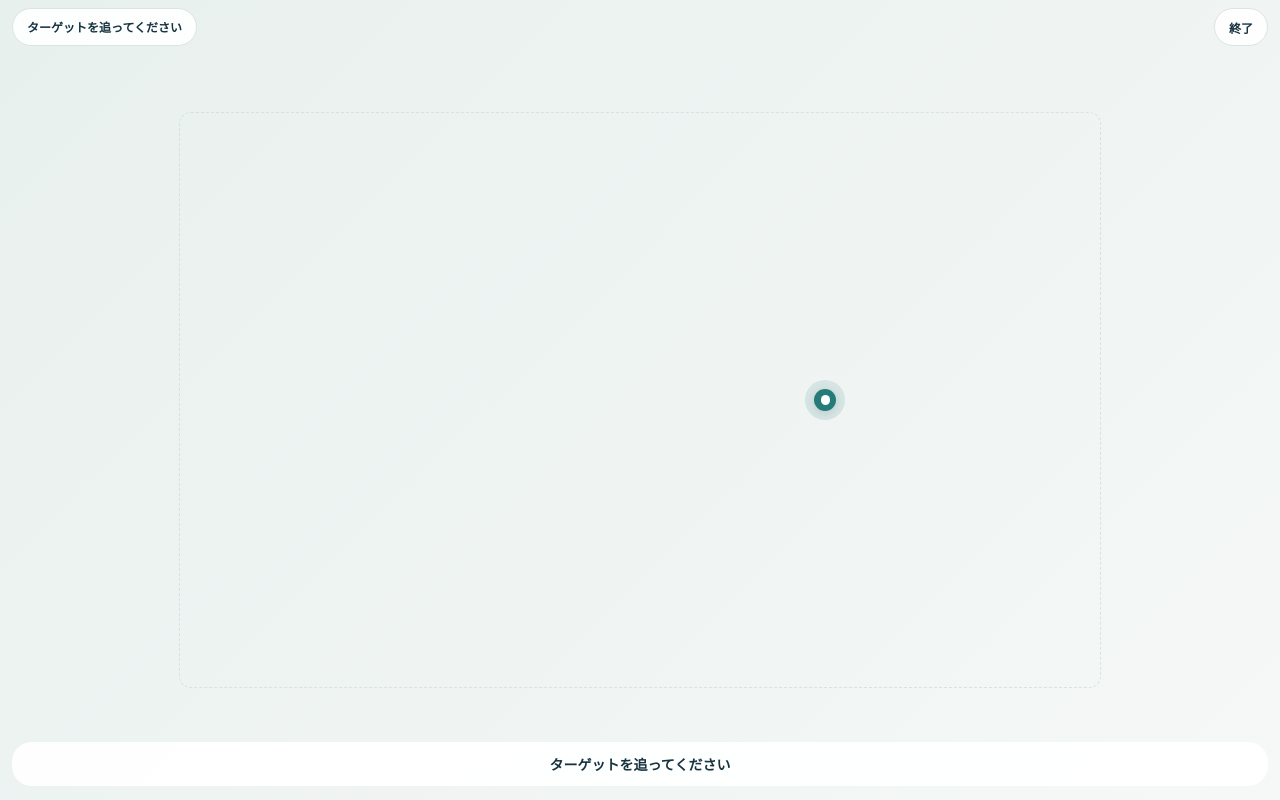
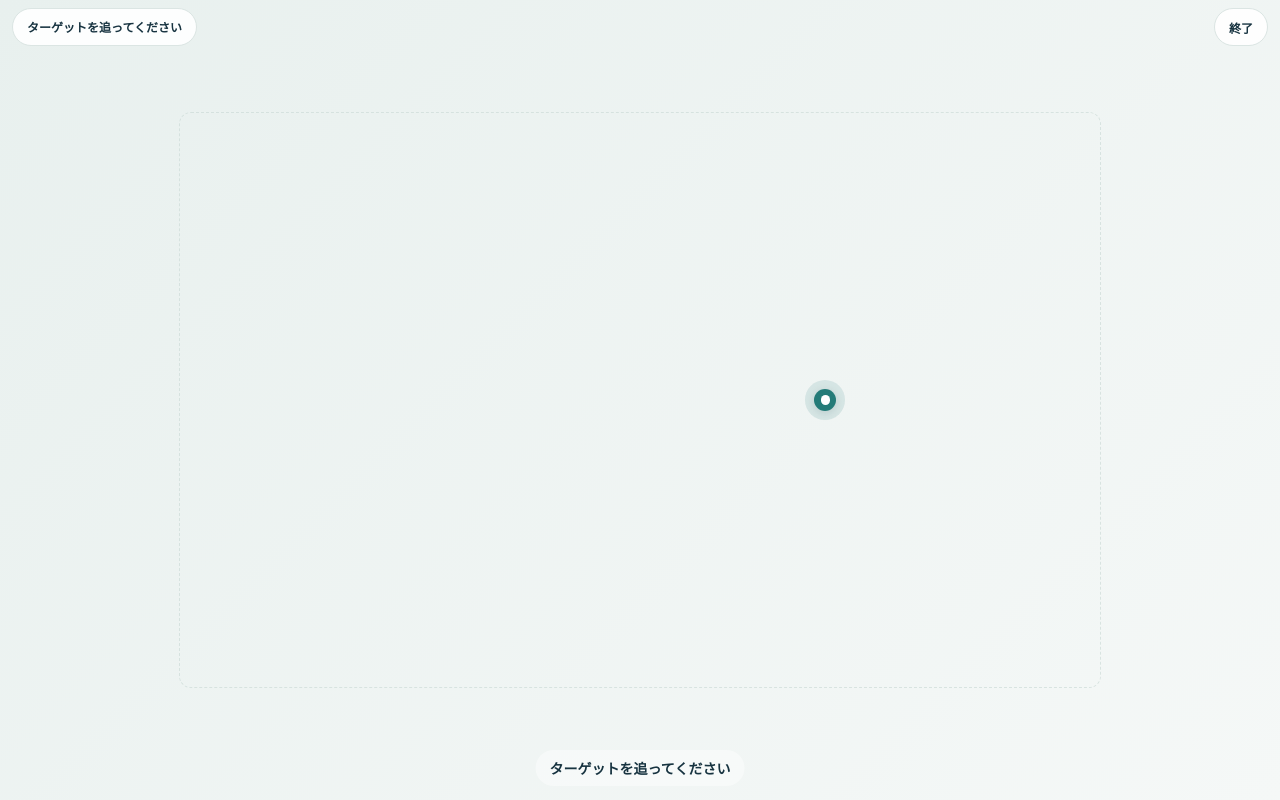
Before and after one commit to taknishi0178-cmd/lico-pinto-training, a plain HTML site: page LiCo_Visual_Training.html in a window 1280 px wide. Both pictures are taken after a click on the button "開始". Drawn offline with Linux system fonts and the light colour scheme.

Commit message:
Add files via upload

```diff
--- a/LiCo_Visual_Training.html
+++ b/LiCo_Visual_Training.html
@@ -43,7 +43,7 @@ body.running .header,body.running .settings,body.running .control-card,body.runn
 body.running .board-card{position:fixed;inset:0;margin:0;padding:0;border-radius:0;z-index:20;background:#f3f6f5}
 body.running .board{width:100%;height:100%;height:100dvh;max-width:none;min-height:0;border:0;border-radius:0}
 body.running .track{inset:14%}body.running .runbar{display:flex}
-body.running .status{position:fixed;z-index:31;bottom:calc(14px + env(safe-area-inset-bottom));left:12px;right:12px;background:#ffffffeb;border-radius:20px;padding:12px;margin:0}
+body.running .status{position:fixed;z-index:31;bottom:calc(14px + env(safe-area-inset-bottom));left:50%;right:auto;transform:translateX(-50%);width:max-content;max-width:calc(100vw - 32px);background:rgba(255,255,255,.42);border-radius:20px;padding:8px 14px;margin:0}
 body.running .detail{display:none}
 @media(max-width:380px){.settings-grid{grid-template-columns:1fr}.board{min-height:250px}}
 </style>
```
